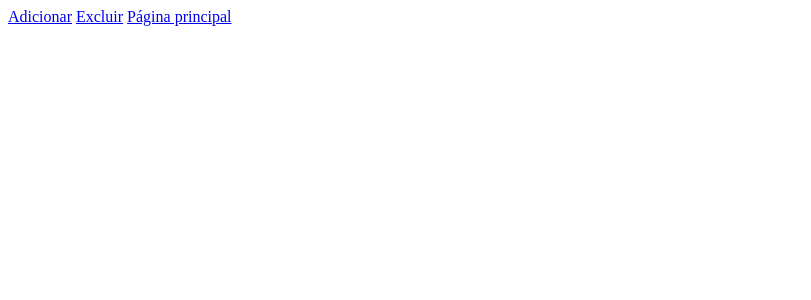
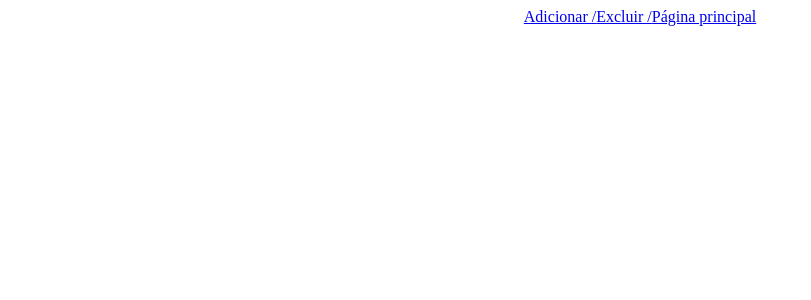
Before and after one commit to leandrodavilamartins/sveltekit_langchain, a SvelteKit app: page /form/add in a window 1280 px wide. Shown: the top 300 px of the page, without its empty margins (0-811 px from the left). Built offline with nearby package versions, Linux system fonts and the light colour scheme; no server answers.

Commit message:
delete grid added

```diff
--- a/jsconfig.json
+++ b/jsconfig.json
@@ -8,7 +8,7 @@
 		"resolveJsonModule": true,
 		"skipLibCheck": true,
 		"sourceMap": true,
-		"strict": true
+		"strict": false
 	}
 	// Path aliases are handled by https://kit.svelte.dev/docs/configuration#alias and https://kit.svelte.dev/docs/configuration#files
 	//
--- a/src/routes/form/+layout.svelte
+++ b/src/routes/form/+layout.svelte
@@ -1,7 +1,22 @@
-<nav>
-	<a href="/form/add">Adicionar</a>
-	<a href="/form/delete">Excluir</a>
-	<a href="/">Página principal</a>
-</nav>
+<div class="container">
+	<nav>
+		<a href="/form/add">Adicionar /</a>
+		<a href="/form/delete">Excluir /</a>
+		<a href="/">Página principal</a>
+	</nav>
+</div>
 
 <slot />
+
+<style>
+	.container {
+		display: flex;
+		margin: auto;
+		align-items: center;
+	}
+	nav {
+		display: flex;
+		margin: auto;
+		justify-content: flex-start;
+	}
+</style>
```
Also changed, not shown: src/routes/form/delete/+page.svelte (+23 -3 lines).
